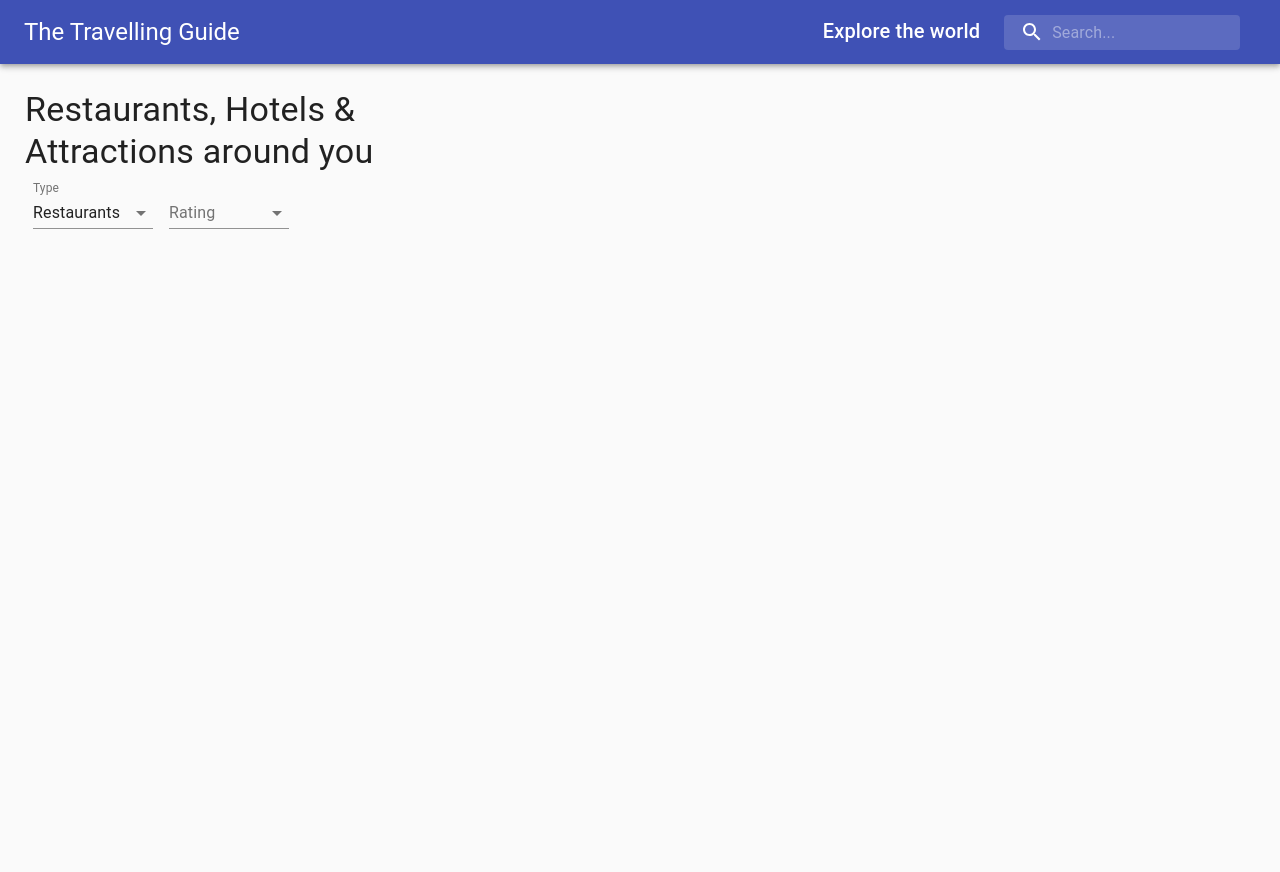
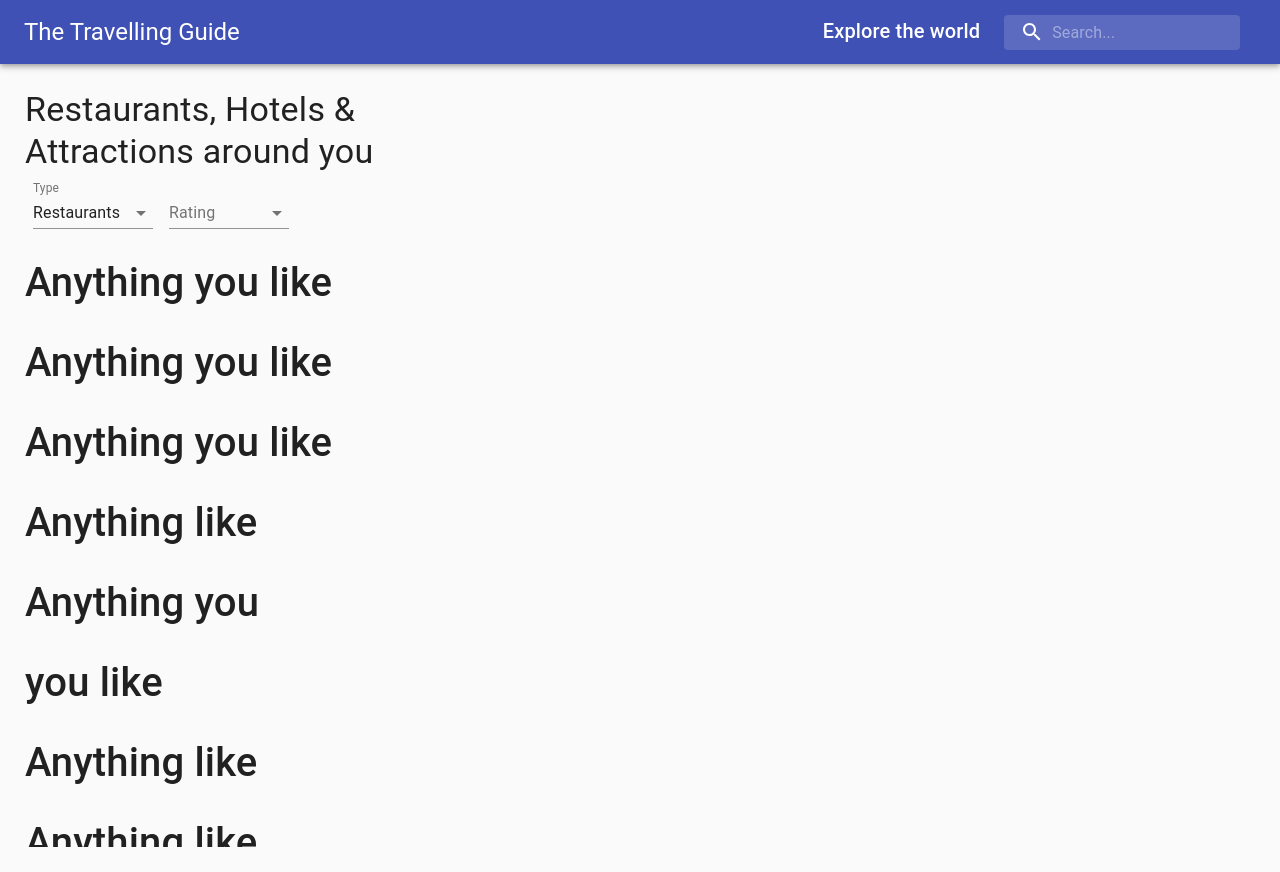
Before and after one commit to bobychaudhary/TheTravellingGuide, a React (Create React App) app: page / in a window 1280 px wide. Before the commit the page ends 800 px from the top, so only its background shows below. Built offline with nearby package versions, Linux system fonts and the light colour scheme; no server answers.

Commit message:
PlaceDetails has been updates

```diff
--- a/src/Components/List/List.jsx
+++ b/src/Components/List/List.jsx
@@ -4,15 +4,28 @@
   MenuItem,
   Select,
   Typography,
+  Grid,
 } from "@material-ui/core";
 import React, { useState } from "react";
 import useStyles from "./styles";
+import PlaceDetails from "../PlaceDetails/PlaceDetails";
 
 
 const List = () => {
   const classes = useStyles();
   const [type, setType] = useState("restaurants");
   const [rating, setRating] = useState("");
+
+  const places = [{ name: "Anything you like" },
+  { name: "Anything you like" },
+    { name: "Anything you like"},
+    { name: "Anything  like"},
+    { name: "Anything you "},
+    { name: " you like"},
+    { name: "Anything  like"},
+    { name: "Anything  like"},
+    { name: "Anything you like"},
+];
   return (
     <div className={classes.container}>
       <Typography variant="h4">
@@ -36,6 +49,14 @@
           <MenuItem value={5.5}>Above 4.5</MenuItem>
         </Select>
       </FormControl>
+      <Grid container spacing={3} className={classes.list}>
+        {places.map((place,i) =>(
+          <Grid item key={i} xs={12}>
+            <PlaceDetails place={place}/>
+                  </Grid>
+
+        ))}
+      </Grid>
     </div>
   );
 };
--- a/src/Components/PlaceDetails/PlaceDetails.jsx
+++ b/src/Components/PlaceDetails/PlaceDetails.jsx
@@ -0,0 +1,12 @@
+import React from 'react'
+
+const PlaceDetails = ({place}) => { //props from List.jsx line 55
+    return (
+        <div>
+            <h1>{place.name}</h1>
+
+        </div>
+    )
+}
+
+export default PlaceDetails
```
Also changed, not shown: src/API/api.jsx (added, +10 -0 lines).
